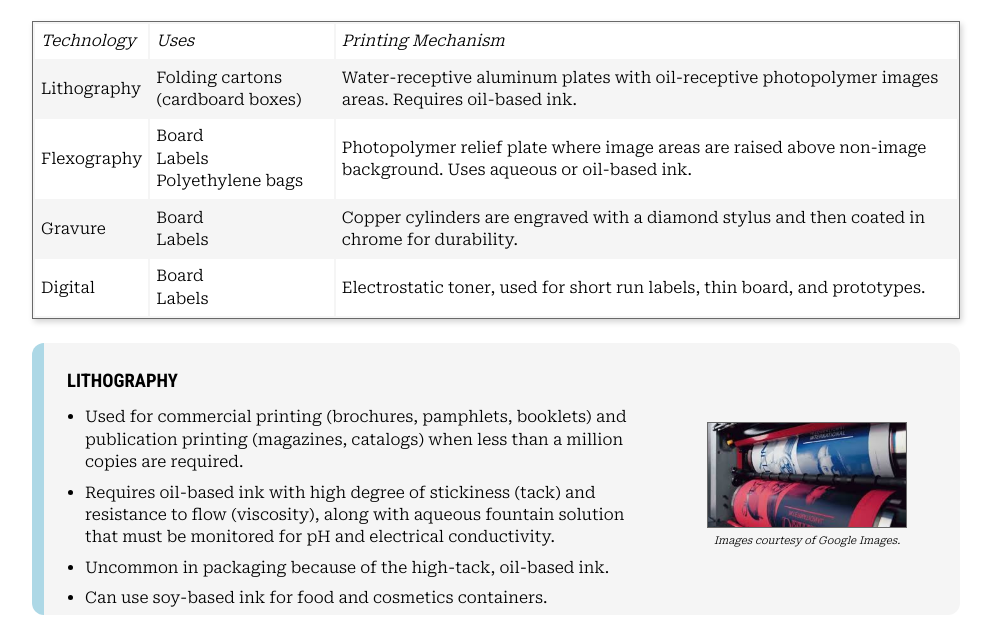
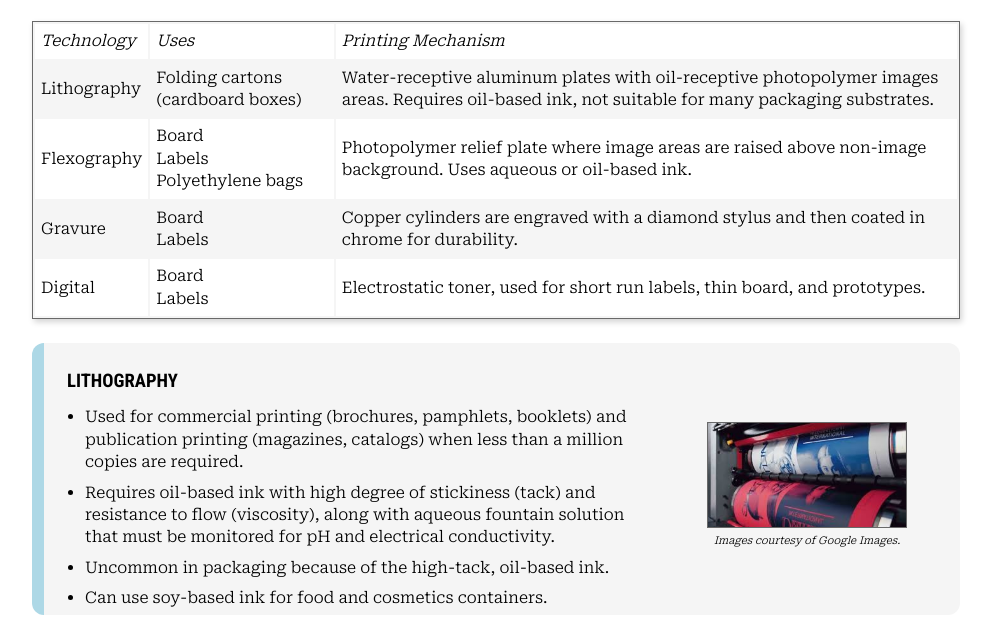
Before and after one commit to r3adams/grc420, a plain HTML site: page printing.html in a window 1280 px wide. Shown: the part 69-705 px from the top of the page, without its empty margins (144-1139 px from the left). Drawn offline with Linux system fonts and the light colour scheme.

Commit message:
Add files via upload

```diff
--- a/printing.html
+++ b/printing.html
@@ -85,7 +85,7 @@
        <td>Lithography</td>
        <td>Folding cartons<br/>
         (cardboard boxes)</td>
-       <td>Water-receptive aluminum plates with oil-receptive photopolymer images areas. Requires oil-based ink.</td>
+       <td>Water-receptive aluminum plates with oil-receptive photopolymer images areas. Requires oil-based ink, not suitable for many packaging substrates.</td>
      </tr>
      <tr>
        <td>Flexography</td>
```
